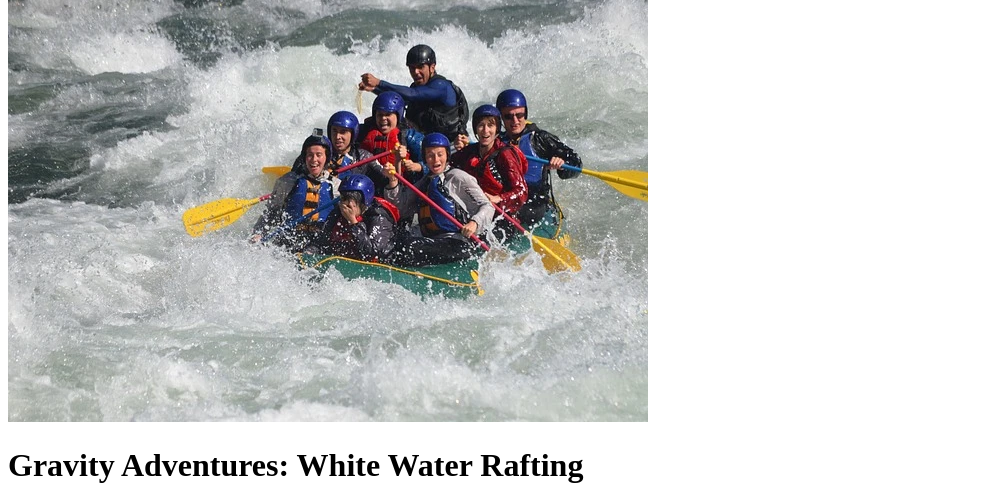
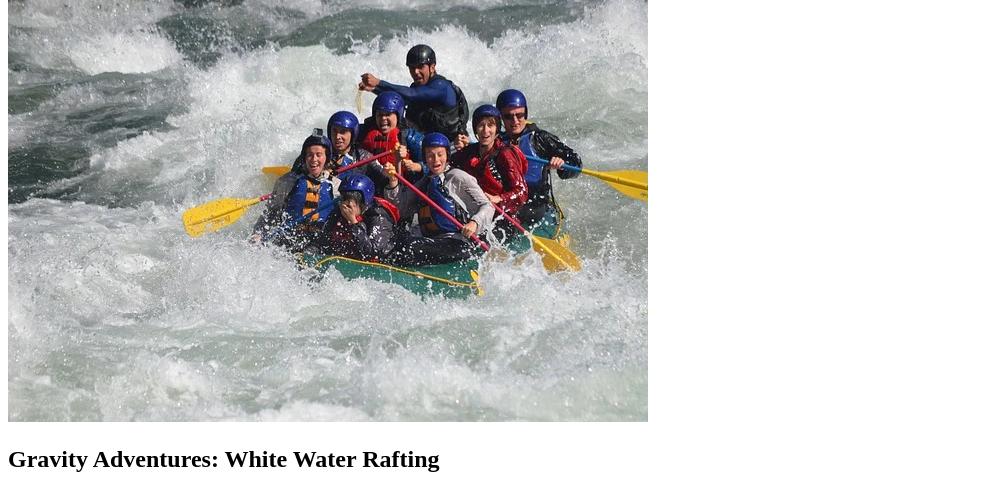
Before and after one commit to AmoMan21/wdd130, a plain HTML site: page wwr/about.html in a window 1280 px wide. Shown: the part 239-731 px from the top of the page, without its empty margins (0-988 px from the left). Drawn offline with Linux system fonts and the light colour scheme; a web font is replaced by a local one.

Commit message:
Rafting project fixed warning 01

```diff
--- a/wwr/about.html
+++ b/wwr/about.html
@@ -25,17 +25,14 @@
           </nav>
     </header>
     <main>
-        <!-- Hero Section -->
         <div class="hero">
             <img src="images/hero-image.webp" alt="hero-image">
-            <h1>Gravity Adventures: White Water Rafting</h1>
-        <article>
-            <!-- Happy Client or Employee Section -->
-            <img src="images/happy-client.jpg" alt="Happy Client Smiling">
-            <p>Lorem ipsum dolor sit amet, consectetur adipiscing elit. Donec facilisis id libero ac scelerisque. Proin at leo libero. Ut ac pharetra est, vel feugiat tortor. Etiam vitae facilisis enim, sed tristique nibh.</p>
+            <h2>Gravity Adventures: White Water Rafting</h2>
+            <article>
+                <img src="images/happy-client.jpg" alt="Happy Client Smiling">
+                <p>Lorem ipsum dolor sit amet, consectetur adipiscing elit. Donec facilisis id libero ac scelerisque. Proin at leo libero. Ut ac pharetra est, vel feugiat tortor. Etiam vitae facilisis enim, sed tristique nibh.</p>
             </article>
         </div>
-            <!-- History Section -->
         <section>
             <h2>History</h2>
             <p>Lorem ipsum dolor sit amet, consectetur adipiscing elit. Donec facilisis id libero ac scelerisque. Proin at leo libero. Ut ac pharetra est, vel feugiat tortor. Etiam vitae facilisis enim, sed tristique nibh.</p>
```
Also changed, not shown: wwr/styles/rafting.css (renamed from wwr/styles/styles.css).
